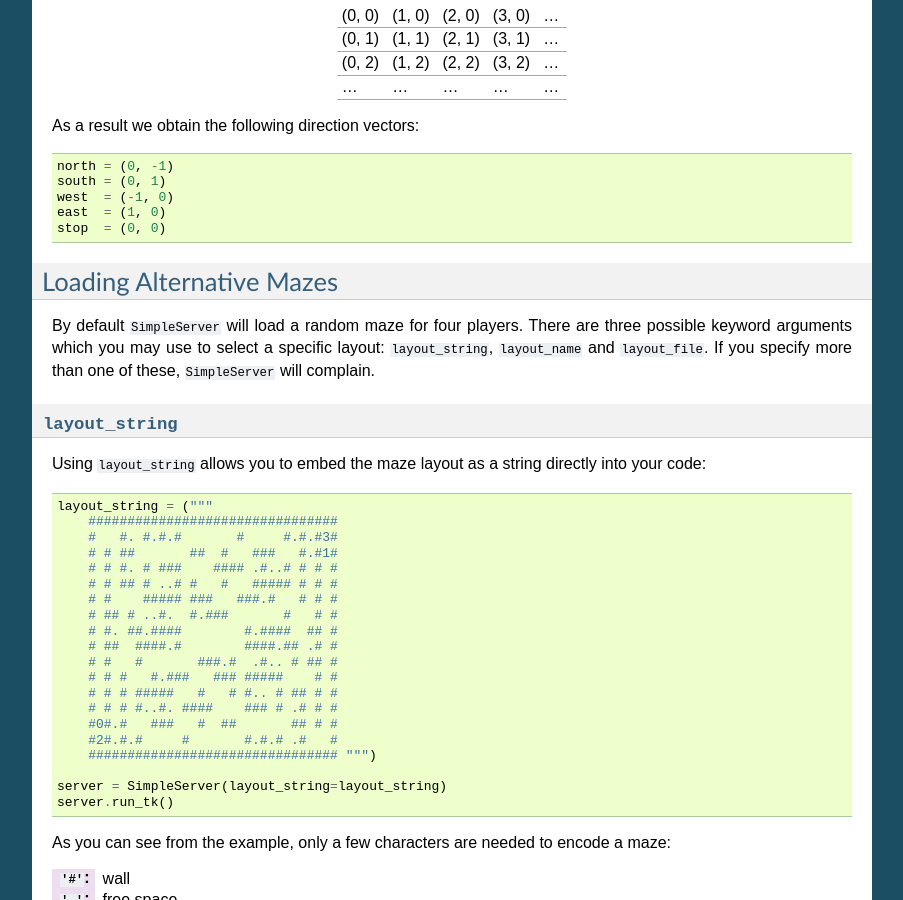
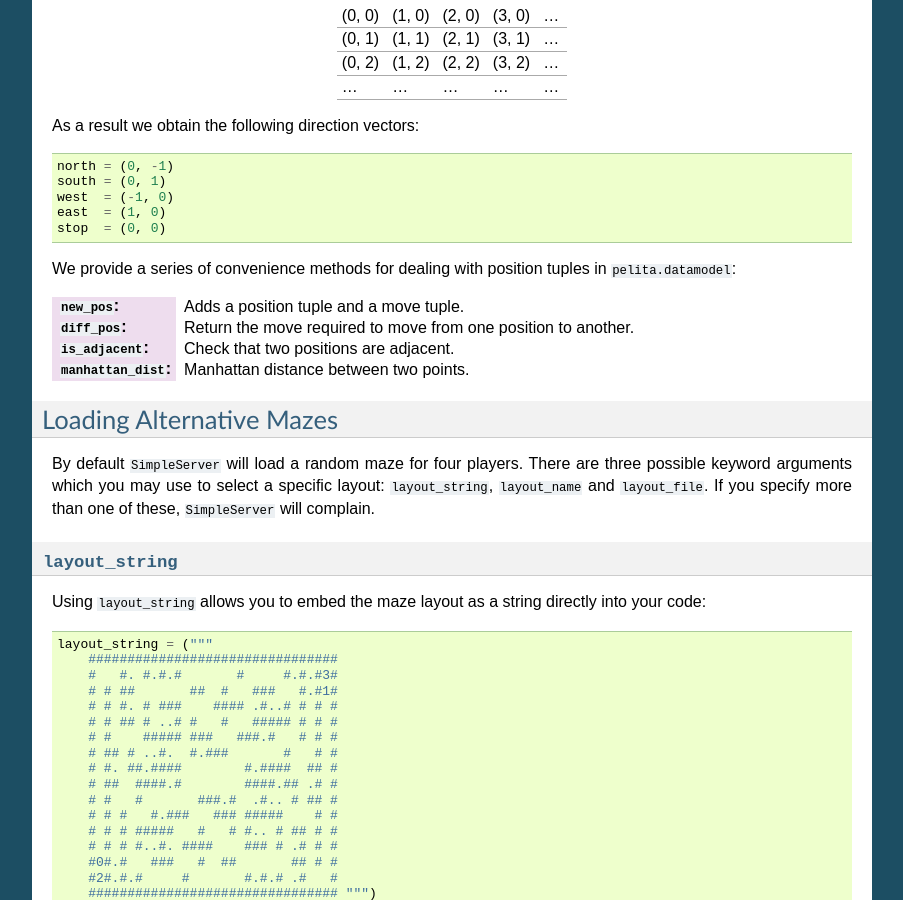
Before and after one commit to ASPP/pelita, a Sphinx documentation site: the page built from doc/source/writing_player.rst, in a window 1280 px wide and 900 px high, scrolled down 3454 px. Shown: the whole window, without its empty margins (198-1101 px from the left). Built offline with Sphinx 7.4.7, drawn with Linux system fonts in a browser that asks for light colours; the version number could not be read and is left out.

Commit message:
DOC/ENH: say something about the convenience properties in pelita.datamodel

```diff
--- a/doc/source/writing_player.rst
+++ b/doc/source/writing_player.rst
@@ -169,6 +169,14 @@ As a result we obtain the following direction vectors::
     west  = (-1, 0)
     east  = (1, 0)
     stop  = (0, 0)
+
+We provide a series of convenience methods for dealing with position tuples in
+``pelita.datamodel``:
+
+:``new_pos``: Adds a position tuple and a move tuple.
+:``diff_pos``: Return the move required to move from one position to another.
+:``is_adjacent``: Check that two positions are adjacent.
+:``manhattan_dist``: Manhattan distance between two points.
 
 Loading Alternative Mazes
 =========================
```
